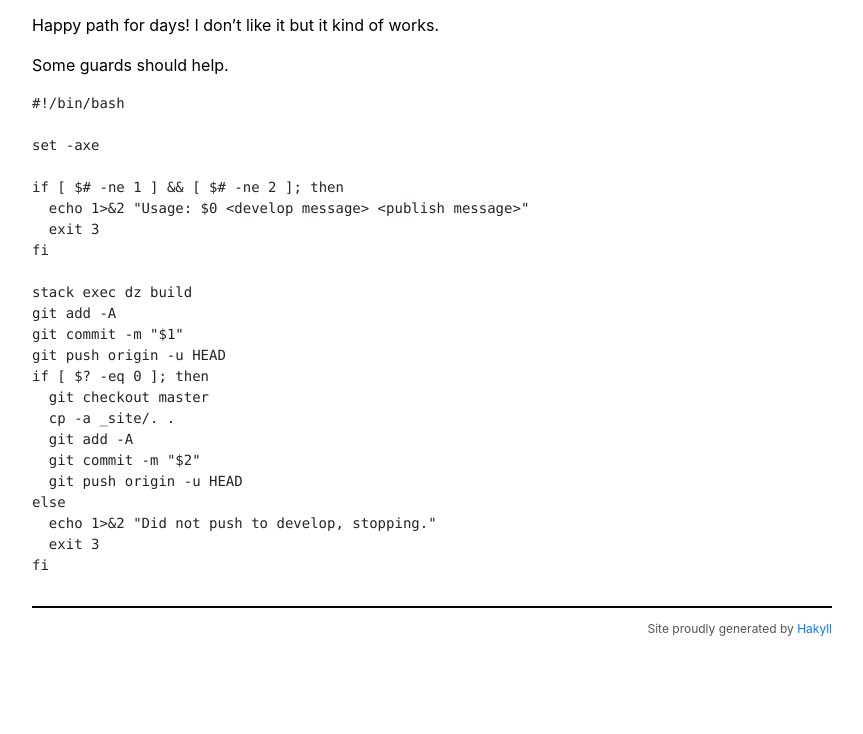
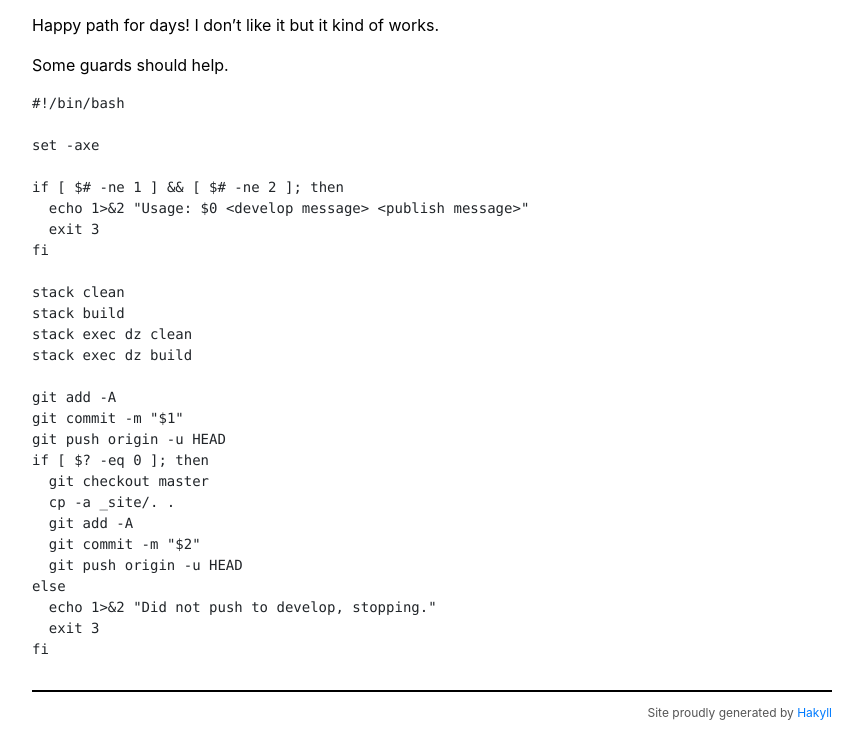
Before and after one commit to dzajkowski/dzajkowski.github.io, a plain HTML site: page posts/2020-02-22-publishing-hakyll.html in a window 1280 px wide. Shown: the part 386-1120 px from the top of the page, without its empty margins (208-1071 px from the left). Before the commit the page ends 1036 px from the top, so only its background shows below. Drawn offline with nearby package versions, Linux system fonts and the light colour scheme.

Commit message:
Publish script cleanup steps in automation post

```diff
--- a/posts/2020-02-22-publishing-hakyll.html
+++ b/posts/2020-02-22-publishing-hakyll.html
@@ -50,20 +50,24 @@
 <a class="sourceLine" id="cb2-7" title="7">  <span class="bu">exit</span> 3</a>
 <a class="sourceLine" id="cb2-8" title="8"><span class="kw">fi</span></a>
 <a class="sourceLine" id="cb2-9" title="9"></a>
-<a class="sourceLine" id="cb2-10" title="10"><span class="ex">stack</span> exec dz build</a>
-<a class="sourceLine" id="cb2-11" title="11"><span class="fu">git</span> add -A</a>
-<a class="sourceLine" id="cb2-12" title="12"><span class="fu">git</span> commit -m <span class="st">&quot;</span><span class="va">$1</span><span class="st">&quot;</span></a>
-<a class="sourceLine" id="cb2-13" title="13"><span class="fu">git</span> push origin -u HEAD</a>
-<a class="sourceLine" id="cb2-14" title="14"><span class="kw">if</span><span class="bu"> [</span> <span class="va">$?</span> <span class="ot">-eq</span> 0<span class="bu"> ]</span>; <span class="kw">then</span></a>
-<a class="sourceLine" id="cb2-15" title="15">  <span class="fu">git</span> checkout master</a>
-<a class="sourceLine" id="cb2-16" title="16">  <span class="fu">cp</span> -a _site/. .</a>
-<a class="sourceLine" id="cb2-17" title="17">  <span class="fu">git</span> add -A</a>
-<a class="sourceLine" id="cb2-18" title="18">  <span class="fu">git</span> commit -m <span class="st">&quot;</span><span class="va">$2</span><span class="st">&quot;</span></a>
-<a class="sourceLine" id="cb2-19" title="19">  <span class="fu">git</span> push origin -u HEAD</a>
-<a class="sourceLine" id="cb2-20" title="20"><span class="kw">else</span></a>
-<a class="sourceLine" id="cb2-21" title="21">  <span class="bu">echo</span> <span class="op">1&gt;&amp;2</span> <span class="st">&quot;Did not push to develop, stopping.&quot;</span></a>
-<a class="sourceLine" id="cb2-22" title="22">  <span class="bu">exit</span> 3</a>
-<a class="sourceLine" id="cb2-23" title="23"><span class="kw">fi</span></a></code></pre></div>
+<a class="sourceLine" id="cb2-10" title="10"><span class="ex">stack</span> clean</a>
+<a class="sourceLine" id="cb2-11" title="11"><span class="ex">stack</span> build</a>
+<a class="sourceLine" id="cb2-12" title="12"><span class="ex">stack</span> exec dz clean</a>
+<a class="sourceLine" id="cb2-13" title="13"><span class="ex">stack</span> exec dz build</a>
+<a class="sourceLine" id="cb2-14" title="14"></a>
+<a class="sourceLine" id="cb2-15" title="15"><span class="fu">git</span> add -A</a>
+<a class="sourceLine" id="cb2-16" title="16"><span class="fu">git</span> commit -m <span class="st">&quot;</span><span class="va">$1</span><span class="st">&quot;</span></a>
+<a class="sourceLine" id="cb2-17" title="17"><span class="fu">git</span> push origin -u HEAD</a>
+<a class="sourceLine" id="cb2-18" title="18"><span class="kw">if</span><span class="bu"> [</span> <span class="va">$?</span> <span class="ot">-eq</span> 0<span class="bu"> ]</span>; <span class="kw">then</span></a>
+<a class="sourceLine" id="cb2-19" title="19">  <span class="fu">git</span> checkout master</a>
+<a class="sourceLine" id="cb2-20" title="20">  <span class="fu">cp</span> -a _site/. .</a>
+<a class="sourceLine" id="cb2-21" title="21">  <span class="fu">git</span> add -A</a>
+<a class="sourceLine" id="cb2-22" title="22">  <span class="fu">git</span> commit -m <span class="st">&quot;</span><span class="va">$2</span><span class="st">&quot;</span></a>
+<a class="sourceLine" id="cb2-23" title="23">  <span class="fu">git</span> push origin -u HEAD</a>
+<a class="sourceLine" id="cb2-24" title="24"><span class="kw">else</span></a>
+<a class="sourceLine" id="cb2-25" title="25">  <span class="bu">echo</span> <span class="op">1&gt;&amp;2</span> <span class="st">&quot;Did not push to develop, stopping.&quot;</span></a>
+<a class="sourceLine" id="cb2-26" title="26">  <span class="bu">exit</span> 3</a>
+<a class="sourceLine" id="cb2-27" title="27"><span class="kw">fi</span></a></code></pre></div>
 
     </div>
     <div id="footer">
```
Also changed, not shown: archive.html (+0 -4 lines), index.html (+0 -66 lines), posts/2020-02-21-kickoff.html (+2 -19 lines).
